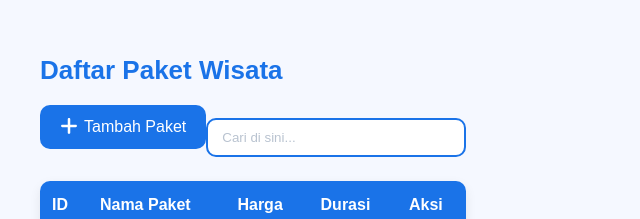
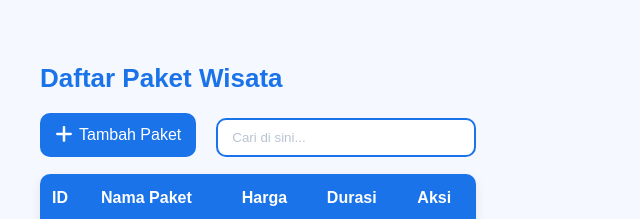
Before and after one commit to Poeww/dolanDjogja_7A, a React (Vite) app in the folder dolanDjogja_fe/: page /admin/paket in a window 1280 px wide. Shown: the part 184-403 px from the top of the page, without its empty margins (0-640 px from the left). Built offline with nearby package versions, Linux system fonts and the light colour scheme; no server answers; sample sign-in values are in the browser's storage.

Commit message:
update: add button css paket wisata

```diff
--- a/dolanDjogja_fe/src/pages/admin/paket/paket.css
+++ b/dolanDjogja_fe/src/pages/admin/paket/paket.css
@@ -22,12 +22,12 @@
     gap: 6px;
     background: #1a73e8;
     color: white;
-    padding: 10px 20px;
+    padding: 10px 15px;
     border-radius: 6px;
     font-weight: 500;
     text-decoration: none;
     transition: 0.25s;
-    margin-bottom: 20px;
+    margin-bottom: 5px;
     border-radius: 10px;
 }
 
@@ -96,6 +96,7 @@
     align-items: center;
     justify-content: space-between;
     margin-bottom: 12px;
+    gap: 20px;
 }
 
 .paket-empty {
```
